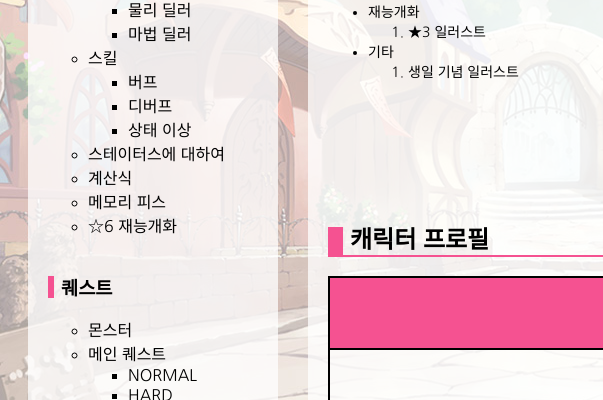
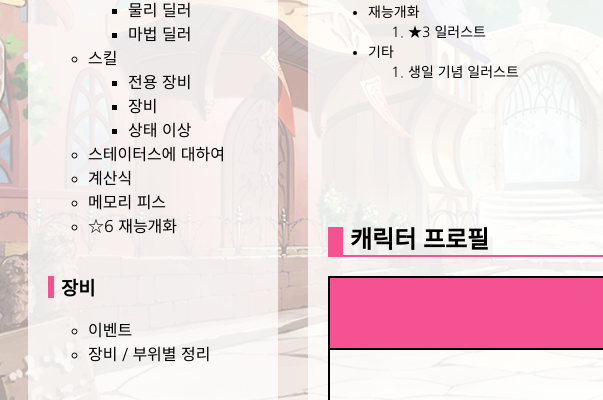
Before and after one commit to Mastloader/PriconneWiki_0.1_ver, a plain HTML site: page Pages/CharInfo/mimi_Info.html in a window 1280 px wide. Shown: the part 638-1038 px from the top of the page, 0-603 px from the left. Drawn offline with Linux system fonts and the light colour scheme.

Commit message:
Update mimi_Info.html

```diff
--- a/Pages/CharInfo/mimi_Info.html
+++ b/Pages/CharInfo/mimi_Info.html
@@ -33,7 +33,7 @@
 				<ul class="mainMenu">
 					<ul>
 					<br>
-					<li><a href="index.html">Top</a></li>
+					<li><a href="../../index.html">Top</a></li>
 					</ul>
 					<br>
 					<h3>처음이신가요?</h3>
@@ -44,7 +44,6 @@
 						</ul>
 					<br>
 
-					<p class="text1">
 					<h3>시스템</h3>
 						<ul>
 							<li>상점</li>
@@ -57,7 +56,6 @@
 						</ul>
 						<br>
 
-					<p class="text1">
 					<h3>캐릭터</h3>
 						<ul>
 							<li><a href="../../Pages/charList.html">캐릭터 목록</a></li>
@@ -71,8 +69,8 @@
 
 							<li>스킬</li>
 								<ul>
-									<li>버프</li>
-									<li>디버프</li>
+									<li>전용 장비</li>
+									<li>장비</li>
 									<li>상태 이상</li>
 								</ul>
 							<li>스테이터스에 대하여</li>
@@ -82,7 +80,13 @@
 						</ul>
 					<br>
 
-					<p class="text1">
+					<h3>장비</h3>
+						<ul>
+							<li>이벤트</li>
+							<li>장비 / 부위별 정리</li>
+						</ul>
+					<br>
+
 					<h3>퀘스트</h3>
 						<ul>
 							<li>몬스터</li>
```
